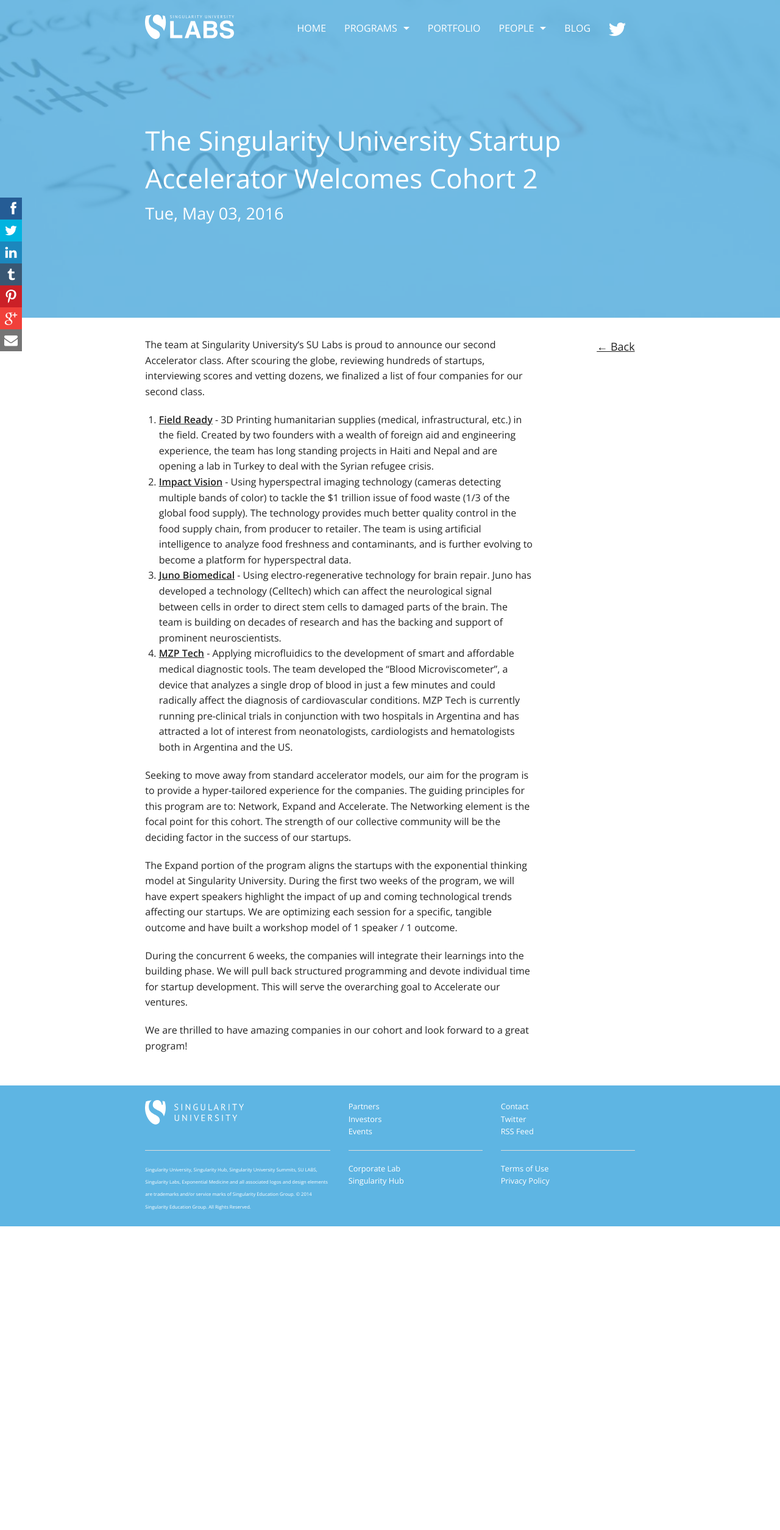
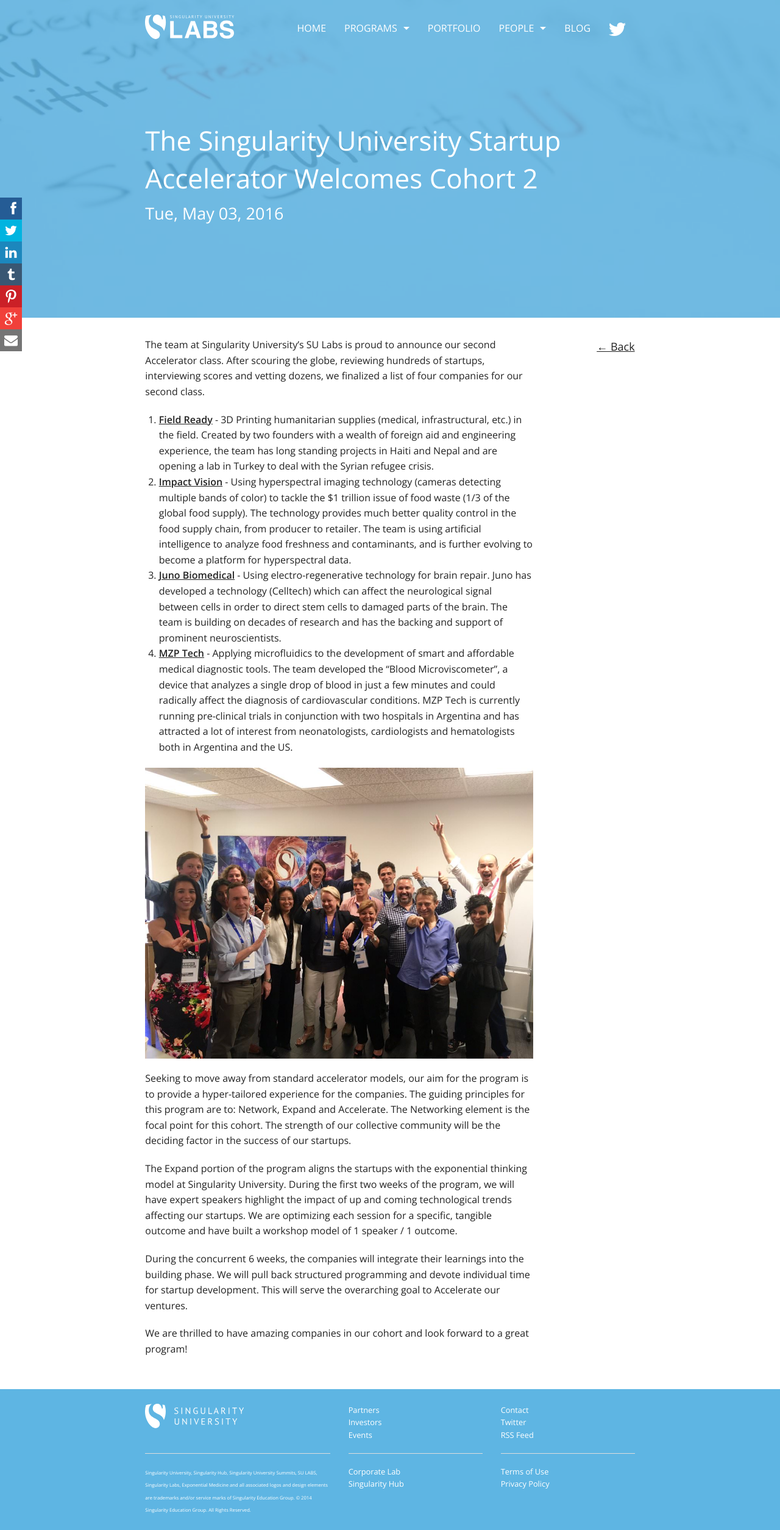
Before and after one commit to SingularityUniversity/startup, a Jekyll site: the page built from _posts/2016-05-03-cohort-two.md, in a window 1280 px wide. Shown: the whole page at 61% size. Built offline with Jekyll 4.4.1, drawn with Linux system fonts in a browser that asks for light colours; Markdown is read by kramdown in place of the engine named in the settings; before the commit the page ends 2011 px from its top, so only the background shows below that.

Commit message:
adding image

```diff
--- a/_posts/2016-05-03-cohort-two.md
+++ b/_posts/2016-05-03-cohort-two.md
@@ -12,6 +12,8 @@
 3. **[Juno Biomedical](http://junobiomedical.com/)** - Using electro-regenerative technology for brain repair. Juno has developed a technology (Celltech) which can affect the neurological signal between cells in order to direct stem cells to damaged parts of the brain. The team is building on decades of research and has the backing and support of prominent neuroscientists.
 4. **[MZP Tech](http://www.mzptec.com/)** - Applying microfluidics to the development of smart and affordable medical diagnostic tools. The team  developed the “Blood Microviscometer”, a device that analyzes a single drop of blood in just a few minutes and could radically affect the diagnosis of cardiovascular conditions. MZP Tech is  currently running pre-clinical trials in conjunction with two hospitals in Argentina and has attracted a lot of interest from neonatologists, cardiologists and hematologists both in Argentina and the US.
 
+![Singularity University Accelerator Cohort 2](/img/blog/2016-05-03.jpg)
+
 Seeking to move away from standard accelerator models, our aim for the program is to provide a hyper-tailored experience for the companies. The guiding principles for this program are to: Network, Expand and Accelerate. The Networking element is the focal point for this cohort. The strength of our collective community will be the deciding factor in the success of our startups.
 
 The Expand portion of the program aligns the startups with the exponential thinking model at Singularity University. During the first two weeks of the program, we will have expert speakers highlight the impact of up and coming  technological trends affecting our startups. We are optimizing each session for a specific, tangible outcome and have built a workshop model of 1 speaker / 1 outcome.
```
Also changed, not shown: img/blog/2016-05-03.jpg (added).
